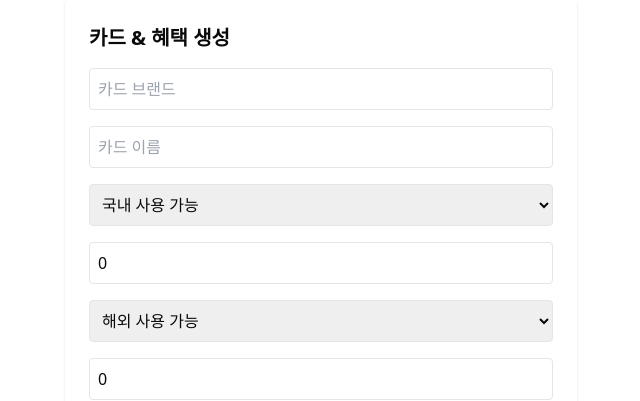
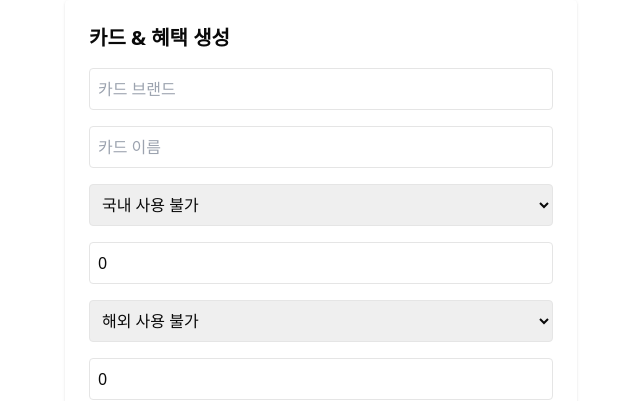
Before and after one commit to YoonCY9/card-recommend-project, a Next.js app in the folder card-front/: page /cards/add in a window 1280 px wide. Shown: the top 401 px of the page, without its empty margins (319-959 px from the left). Built offline with nearby package versions, Linux system fonts and the light colour scheme; sample sign-in values are in the browser's storage.

Commit message:
feat: offer 에서 null값이 저장됨

```diff
--- a/card-front/app/cards/add/page.tsx
+++ b/card-front/app/cards/add/page.tsx
@@ -23,11 +23,11 @@ export default function CreateCardPage() {
         cardBrand: "",
         cardName: "",
         domesticOffer: {
-            type: null,  // "Domestic" 또는 null
+            type: "",  // "Domestic" 또는 null
             amount: 0,   // 숫자 값
         },
         overseasOffer: {
-            type: null,  // "Overseas" 또는 null
+            type: "",  // "Overseas" 또는 null
             amount: 0,   // 숫자 값
         },
         cardImage: "",
@@ -56,42 +56,19 @@ export default function CreateCardPage() {
 
         setCard((prev) => {
             if (name === "domesticOfferAmount") {
-                return {
-                    ...prev,
-                    domesticOffer: {
-                        ...prev.domesticOffer,
-                        amount: Number(value),
-                    },
-                };
+                return { ...prev, domesticOffer: { ...prev.domesticOffer, amount: value ? Number(value) : 0 } };
             } else if (name === "overseasOfferAmount") {
-                return {
-                    ...prev,
-                    overseasOffer: {
-                        ...prev.overseasOffer,
-                        amount: Number(value),
-                    },
-                };
+                return { ...prev, overseasOffer: { ...prev.overseasOffer, amount: value ? Number(value) : 0 } };
             } else if (name === "Domestic") {
-                return {
-                    ...prev,
-                    domesticOffer: {
-                        ...prev.domesticOffer,
-                        type: value === "true" ? "Domestic" : null, // ✅ "Domestic" 또는 null
-                    },
-                };
+                return { ...prev, domesticOffer: { ...prev.domesticOffer, type: value } };  // ✅ "Domestic" 또는 ""
             } else if (name === "Overseas") {
-                return {
-                    ...prev,
-                    overseasOffer: {
-                        ...prev.overseasOffer,
-                        type: value === "true" ? "Overseas" : null, // ✅ "Overseas" 또는 null
-                    },
-                };
+                return { ...prev, overseasOffer: { ...prev.overseasOffer, type: value } };  // ✅ "Overseas" 또는 ""
+            } else if (name === "record") {
+                return { ...prev, record: value ? Number(value) : 0 };  // ✅ 0으로 대체
             }
             return { ...prev, [name]: value };
         });
     };
-
     // 🔹 배열 입력 변경 (해외 사용 브랜드)
     const handleArrayChange = (index: number, value: string) => {
         const newCardOverseas = [...card.cardOverseas];
@@ -125,6 +102,20 @@ export default function CreateCardPage() {
             router.push("/login");
             return;
         }
+        const cleanCardData = (card) => {
+            const cleanedCard = JSON.parse(JSON.stringify(card, (key, value) => {
+                if (value === null || value === "" || (Array.isArray(value) && value.length === 0)) {
+                    return undefined;
+                }
+                return value;
+            }));
+            return cleanedCard;
+        };
+        // ✅ 불필요한 `null` 값 제거
+        const cleanedCard = cleanCardData(card);
+
+        // 🔥 요청 전에 최종 데이터 확인 로그 추가
+        console.log("🚀 최종 전송 데이터:", JSON.stringify(cleanedCard, null, 2));
 
         try {
             // 1️⃣ 카드 생성 요청
@@ -135,7 +126,8 @@ export default function CreateCardPage() {
                     Authorization: `Bearer ${token}`, // 🔥 토큰 추가
                 },
                 credentials: "include",
-                body: JSON.stringify(card),
+                body: JSON.stringify(cleanedCard),
+
             });
 
             if (!cardResponse.ok) throw new Error("카드 생성 실패");
@@ -179,17 +171,17 @@ export default function CreateCardPage() {
                 <input type="text" name="cardName" placeholder="카드 이름" value={card.cardName} onChange={handleChange} className="w-full p-2 border rounded" />
 
                 {/* 국내 사용 여부 (ENUM) */}
-                <select name="Domestic" value={String(card.domesticOffer.type)} onChange={handleChange} className="w-full p-2 border rounded">
-                    <option value="true">국내 사용 가능</option>
-                    <option value="false">국내 사용 불가</option>
+                <select name="Domestic" value={card.domesticOffer.type} onChange={handleChange} className="w-full p-2 border rounded">
+                    <option value="Domestic">국내 사용 가능</option>
+                    <option value="">국내 사용 불가</option>
                 </select>
 
                 <input type="number" name="domesticOfferAmount" placeholder="국내 혜택 금액" value={card.domesticOffer.amount} onChange={handleChange} className="w-full p-2 border rounded" />
 
                 {/* 해외 사용 여부 (ENUM) */}
-                <select name="Overseas" value={String(card.overseasOffer.type)} onChange={handleChange} className="w-full p-2 border rounded">
-                    <option value="true">해외 사용 가능</option>
-                    <option value="false">해외 사용 불가</option>
+                <select name="Overseas" value={card.overseasOffer.type} onChange={handleChange} className="w-full p-2 border rounded">
+                    <option value="Overseas">해외 사용 가능</option>
+                    <option value="">해외 사용 불가</option>
                 </select>
 
                 <input type="number" name="overseasOfferAmount" placeholder="해외 혜택 금액" value={card.overseasOffer.amount} onChange={handleChange} className="w-full p-2 border rounded" />
```
